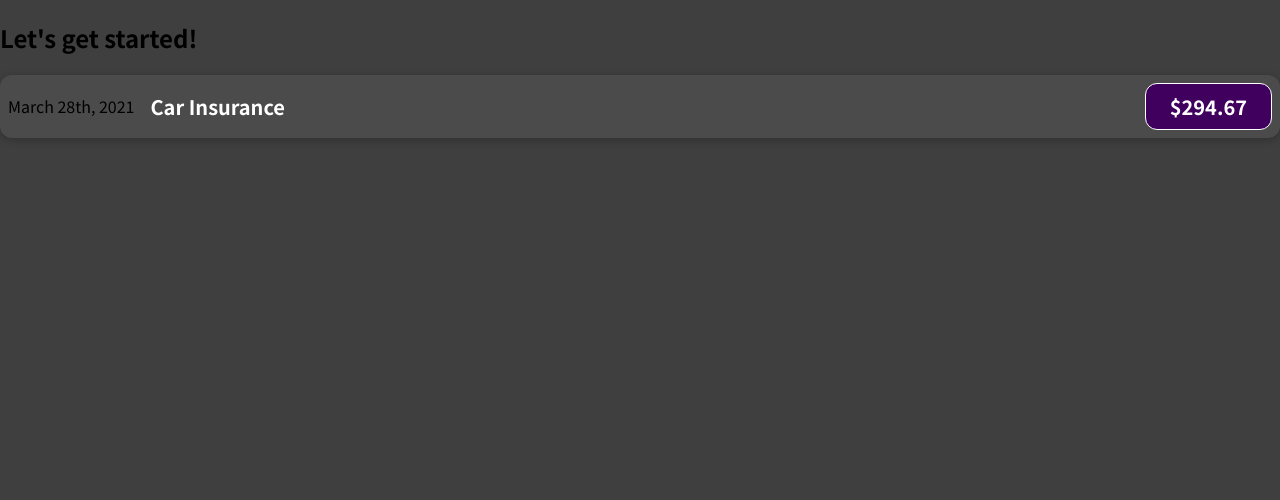
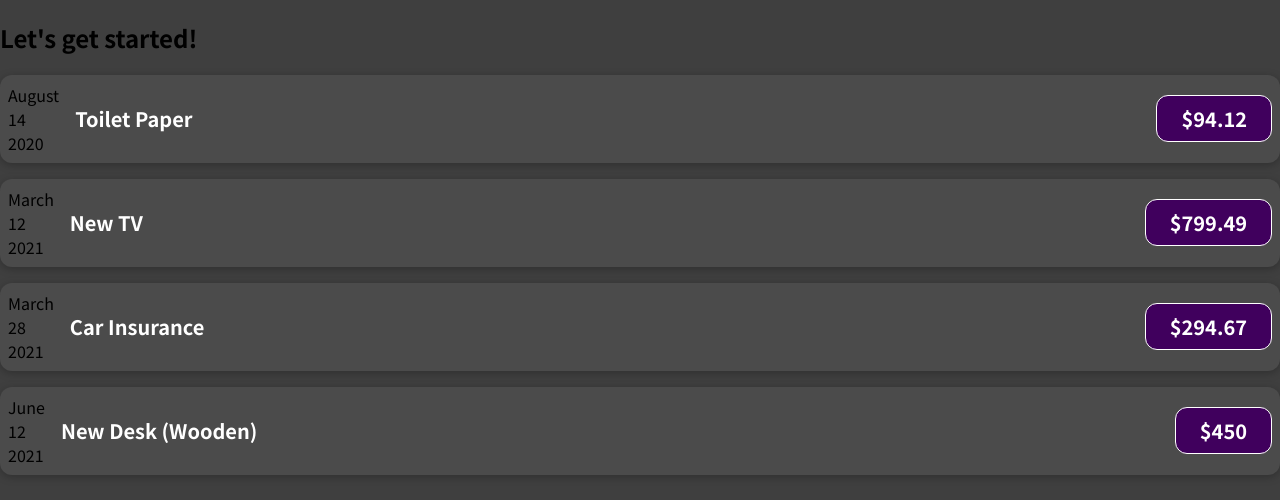
Before and after one commit to Ogaga01/React-Course, a JavaScript app: page / in a window 1280 px wide. Shown: the top 500 px of the page. Built offline with nearby package versions, Linux system fonts and the light colour scheme.

Commit message:
Add props to component

```diff
--- a/src/App.js
+++ b/src/App.js
@@ -1,10 +1,56 @@
 import ExpenseItem from "./components/ExpenseItem";
 
 function App() {
+  const expenses = [
+    {
+      id: "e1",
+      title: "Toilet Paper",
+      amount: 94.12,
+      date: new Date(2020, 7, 14),
+    },
+    {
+      id: "e2",
+      title: "New TV",
+      amount: 799.49,
+      date: new Date(2021, 2, 12)
+    },
+    {
+      id: "e3",
+      title: "Car Insurance",
+      amount: 294.67,
+      date: new Date(2021, 2, 28),
+    },
+    {
+      id: "e4",
+      title: "New Desk (Wooden)",
+      amount: 450,
+      date: new Date(2021, 5, 12),
+    },
+  ];
+
   return (
     <div>
       <h2>Let's get started!</h2>
-      <ExpenseItem></ExpenseItem>
+      <ExpenseItem
+        title={expenses[0].title}
+        amount={expenses[0].amount}
+        date={expenses[0].date}
+      ></ExpenseItem>
+      <ExpenseItem
+        title={expenses[1].title}
+        amount={expenses[1].amount}
+        date={expenses[1].date}
+      ></ExpenseItem>
+      <ExpenseItem
+        title={expenses[2].title}
+        amount={expenses[2].amount}
+        date={expenses[2].date}
+      ></ExpenseItem>
+      <ExpenseItem
+        title={expenses[3].title}
+        amount={expenses[3].amount}
+        date={expenses[3].date}
+      ></ExpenseItem>
     </div>
   );
 }
--- a/src/components/ExpenseItem.js
+++ b/src/components/ExpenseItem.js
@@ -1,15 +1,23 @@
-import './ExpenseItem.css'
+import "./ExpenseItem.css";
 
-function ExpenseItem() {
-    return (
-      <div className='expense-item'>
-        <div>March 28th, 2021</div>
-        <div className='expense-item__description'>
-          <h2>Car Insurance</h2>
-          <div className='expense-item__price'>$294.67</div>
-        </div>
+function ExpenseItem(props) {
+  const month = props.date.toLocaleString("en-US", { month: "long" });
+  const day = props.date.toLocaleString("en-US", { day: "2-digit" });
+  const year = props.date.getFullYear();
+
+  return (
+    <div className="expense-item">
+      <div>
+        <div>{month}</div>
+        <div>{day}</div>
+        <div>{year}</div>
       </div>
-    );
+      <div className="expense-item__description">
+        <h2>{props.title}</h2>
+        <div className="expense-item__price">${props.amount}</div>
+      </div>
+    </div>
+  );
 }
 
 export default ExpenseItem;
```
